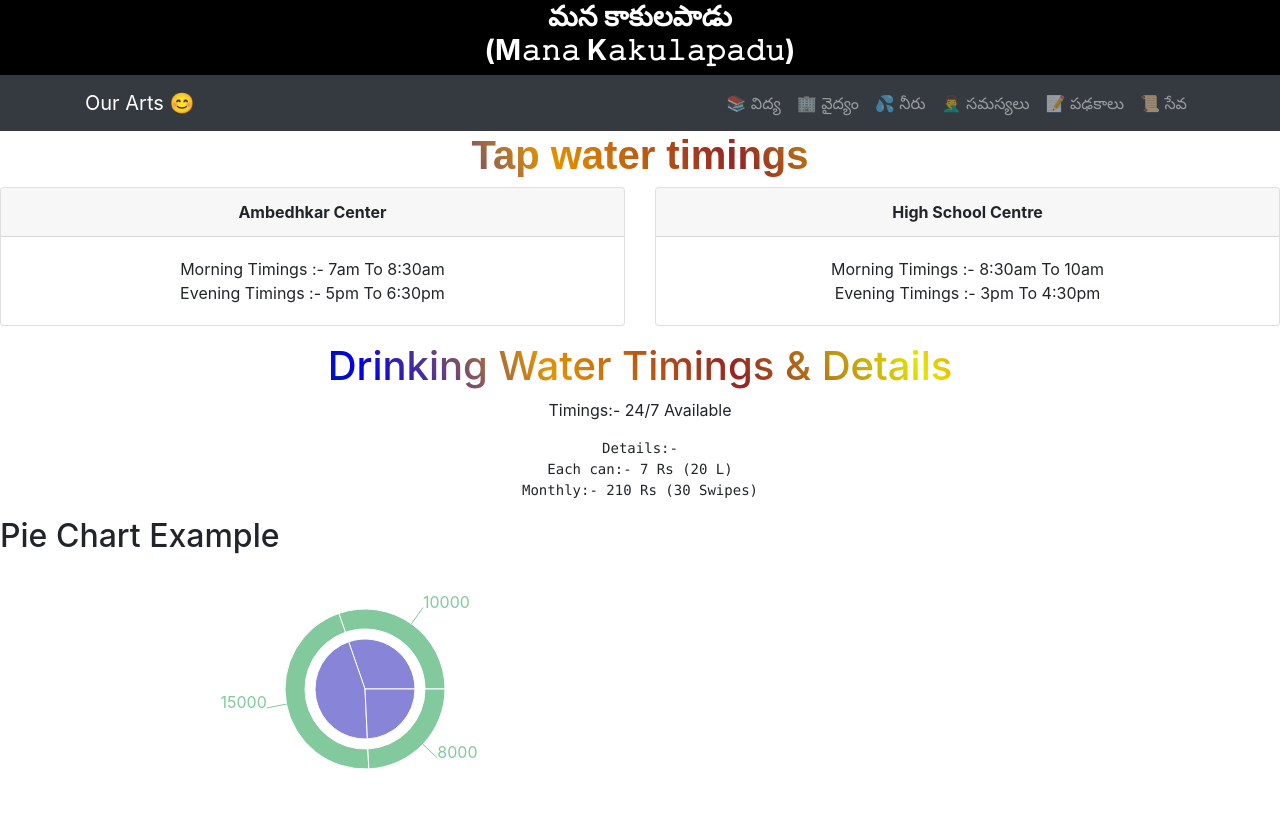
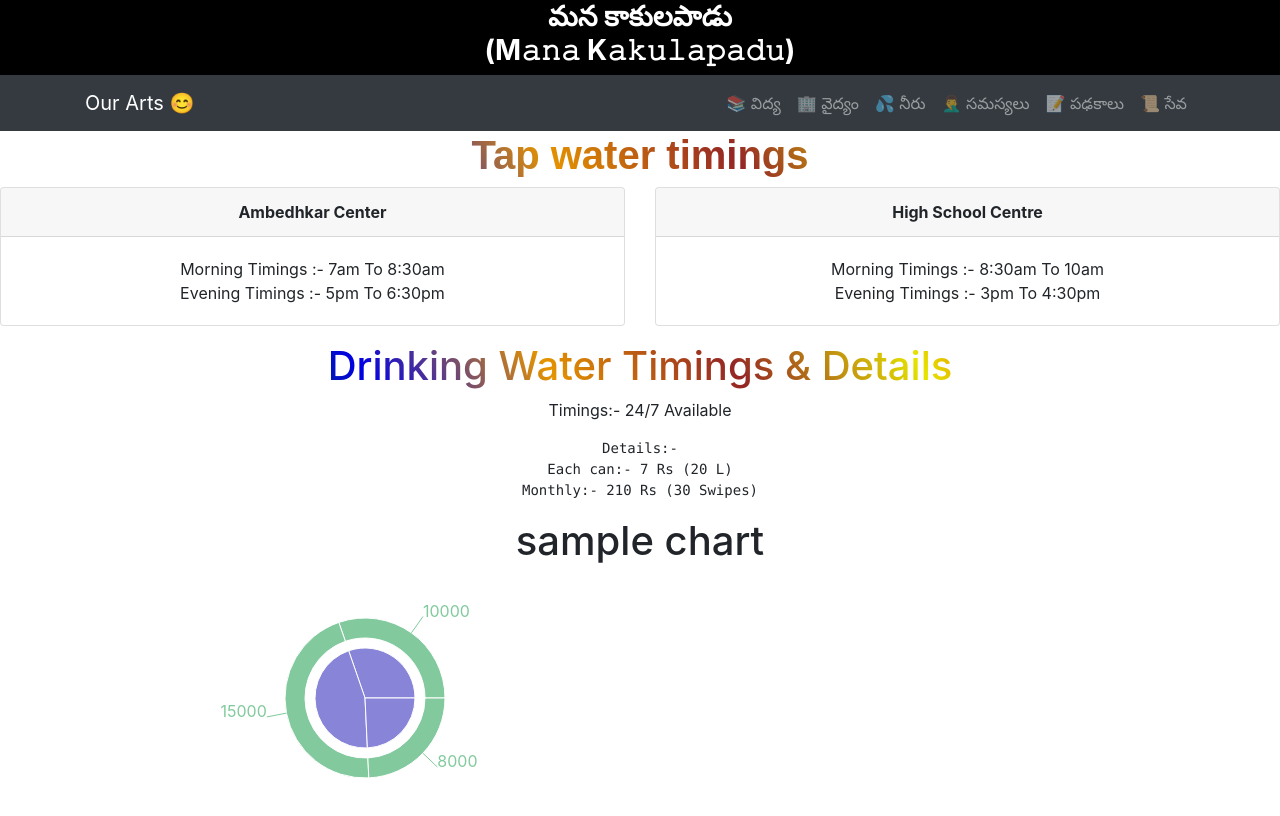
Before and after one commit to Deepak-thota007/manam, a React (Create React App) app: page /manam/contact in a window 1280 px wide. Shown: the top 816 px of the page. Built offline with nearby package versions, Linux system fonts and the light colour scheme.

Commit message:
update changes on problem

```diff
--- a/src/components/PieChart1.js
+++ b/src/components/PieChart1.js
@@ -1,5 +1,5 @@
 import React from 'react';
-import {PieChart,Pie} from 'recharts'
+import { PieChart, Pie } from 'recharts'
 
 const chart1 = () => {
   // Sample data for the pie chart
@@ -10,12 +10,12 @@ const chart1 = () => {
   ]
 
   return (
-    <div>
-      <h2>Pie Chart Example</h2>
+    <div className='JustifyContentCenter'>
+      <h1 className='text-center'>sample chart</h1>
       <PieChart width={730} height={250}>
-  <Pie data={data} dataKey="value" nameKey="name" cx="50%" cy="50%" outerRadius={50} fill="#8884d8" />
-  <Pie data={data} dataKey="value" nameKey="name" cx="50%" cy="50%" innerRadius={60} outerRadius={80} fill="#82ca9d" label />
-</PieChart>
+        <Pie data={data} dataKey="value" nameKey="name" cx="50%" cy="50%" outerRadius={50} fill="#8884d8" />
+        <Pie data={data} dataKey="value" nameKey="name" cx="50%" cy="50%" innerRadius={60} outerRadius={80} fill="#82ca9d" label />
+      </PieChart>
     </div>
   );
 };
--- a/src/components/Problems.jsx
+++ b/src/components/Problems.jsx
@@ -37,17 +37,11 @@ function Problems() {
     ))}
   </div>
 ) : (
-  <div style={{
-    display:'flex',
-    justifyContent:'center'
-  }}>
-    <div>
-    <PieChart1/>
-    </div>
-    <div>
-    <button className='btn btn-primary' onClick={()=>{setFlag(false)}}>Back to Prblems Menu</button>
-    </div>
-  </div>
+
+  <div style={{ display: 'flex', flexDirection: 'column', alignItems: 'center' }}>
+  <PieChart1 />
+  <button className='btn btn-primary mt-3' onClick={() => { setFlag(false); }}>Back to Problems Menu</button>
+</div>
 )}
 
     </div>
```
